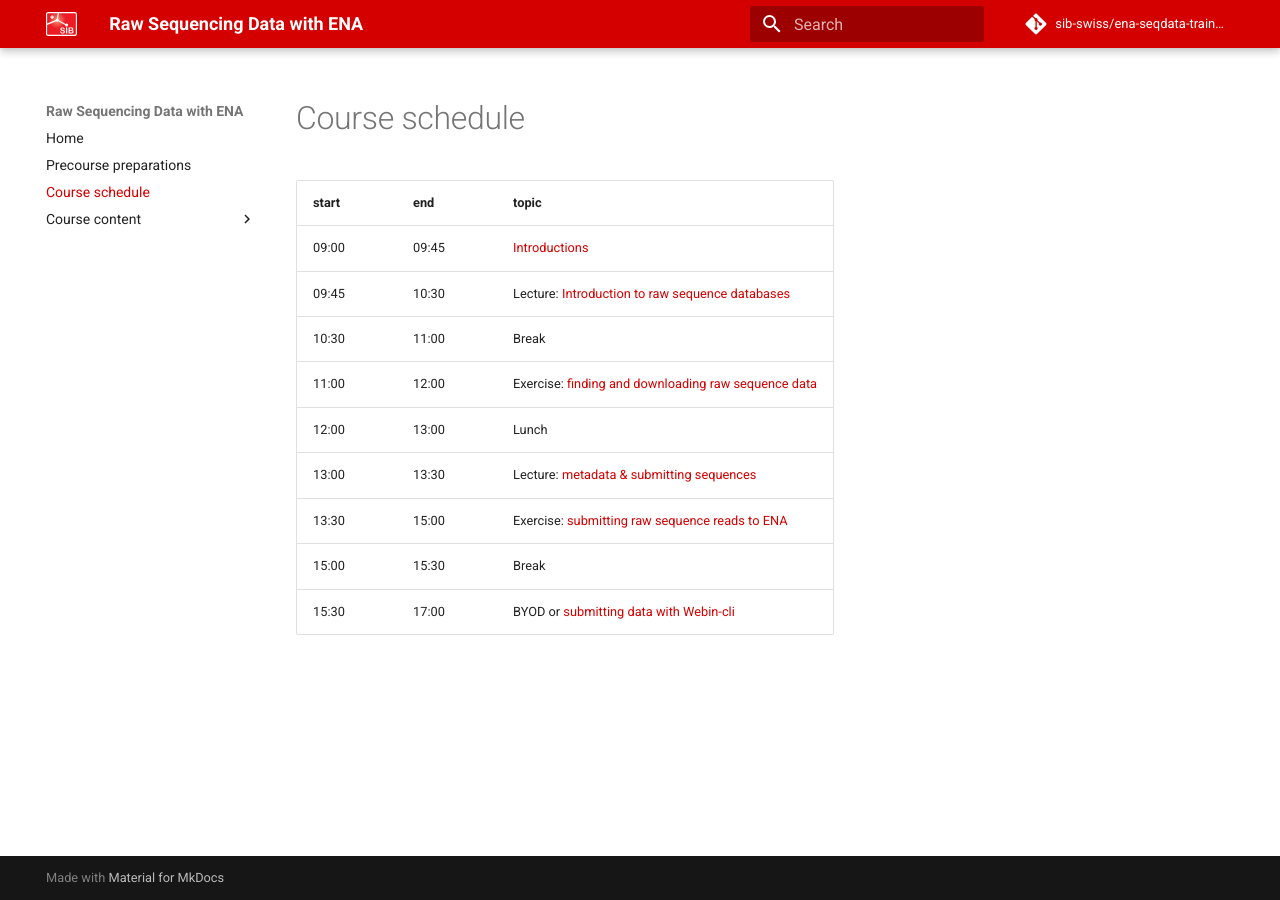
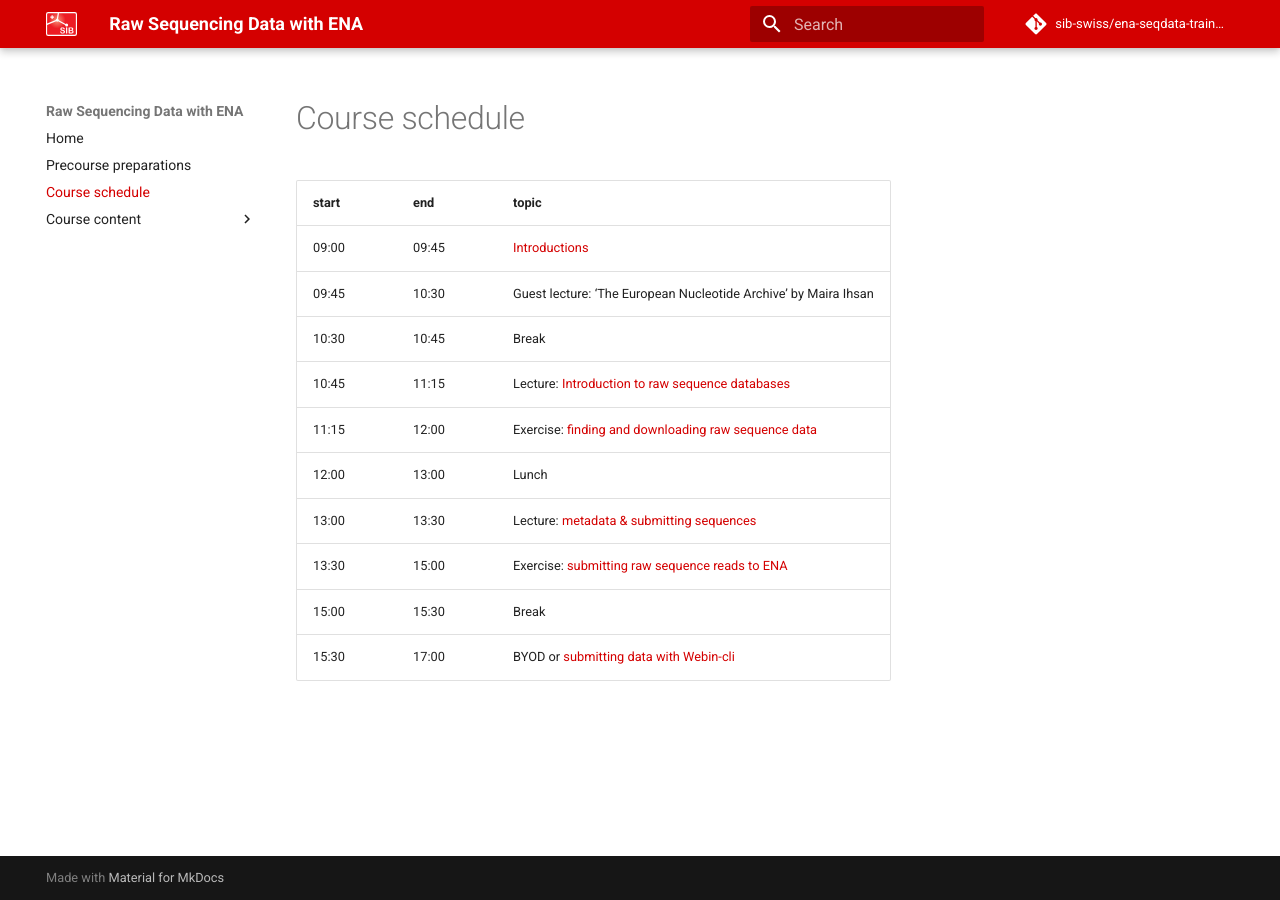
Before and after one commit to sib-swiss/ena-seqdata-training, an MkDocs documentation site: the page built from docs/course_schedule.md, in a window 1280 px wide. Built offline with MkDocs 1.6.1 and Material for MkDocs 9.7.7, drawn with Linux system fonts in a browser that asks for light colours; comment, search, counter and statistics services are not loaded; the version menu is left out.

Commit message:
updates course schedule

```diff
--- a/docs/course_schedule.md
+++ b/docs/course_schedule.md
@@ -2,9 +2,10 @@
 | start 	| end   	| topic                                               	|
 |-------	|-------	|-----------------------------------------------------	|
 | 09:00 	| 09:45 	| [Introductions](course_content/introduction.md)                                       	|
-| 09:45 	| 10:30 	| Lecture: [Introduction to raw sequence databases](course_content/introduction.md)     	|
-| 10:30 	| 11:00 	| Break                                               	|
-| 11:00 	| 12:00 	| Exercise: [finding and downloading raw sequence data](course_content/finding_downloading.md) 	|
+| 09:45 	| 10:30 	| Guest lecture: 'The European Nucleotide Archive' by Maira Ihsan               	|
+| 10:30 	| 10:45 	| Break                                               	|
+| 10:45 	| 11:15 	| Lecture: [Introduction to raw sequence databases](course_content/introduction.md)     	|
+| 11:15 	| 12:00 	| Exercise: [finding and downloading raw sequence data](course_content/finding_downloading.md) 	|
 | 12:00 	| 13:00 	| Lunch                                               	|
 | 13:00 	| 13:30 	| Lecture: [metadata & submitting sequences](course_content/submitting.md)            	|
 | 13:30 	| 15:00 	| Exercise: [submitting raw sequence reads to ENA](course_content/submitting.md)      	|
```
